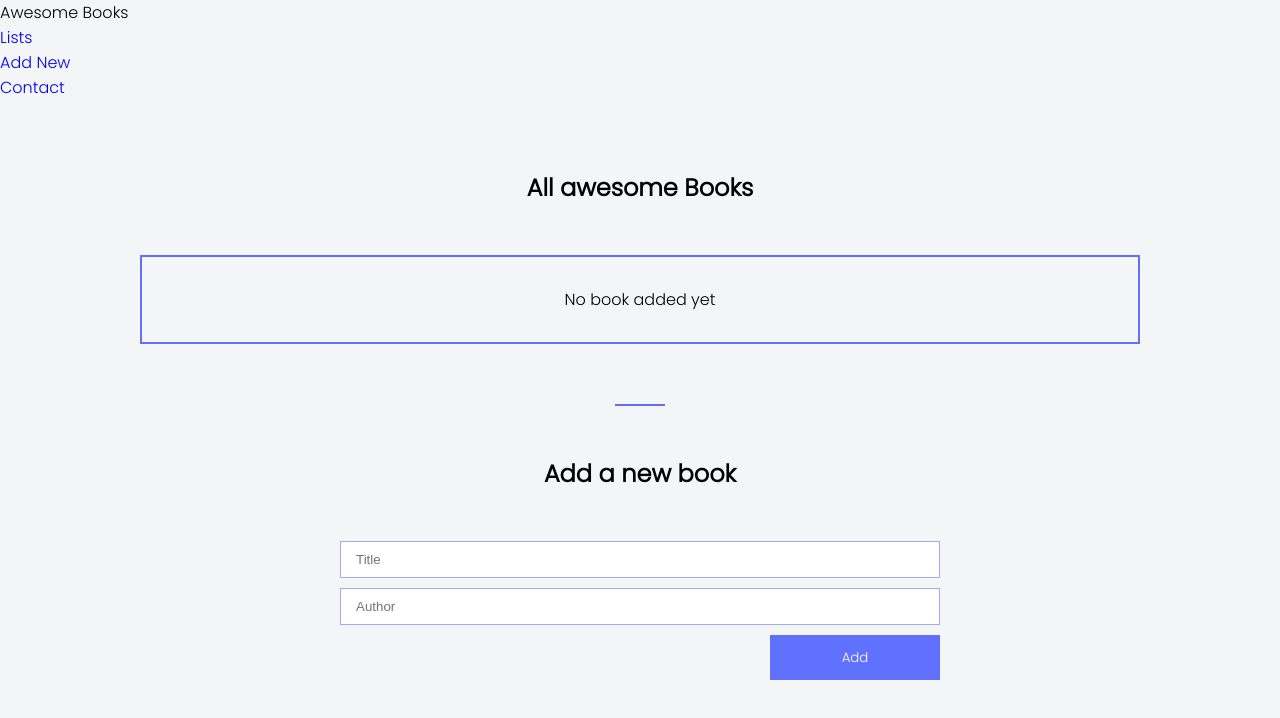
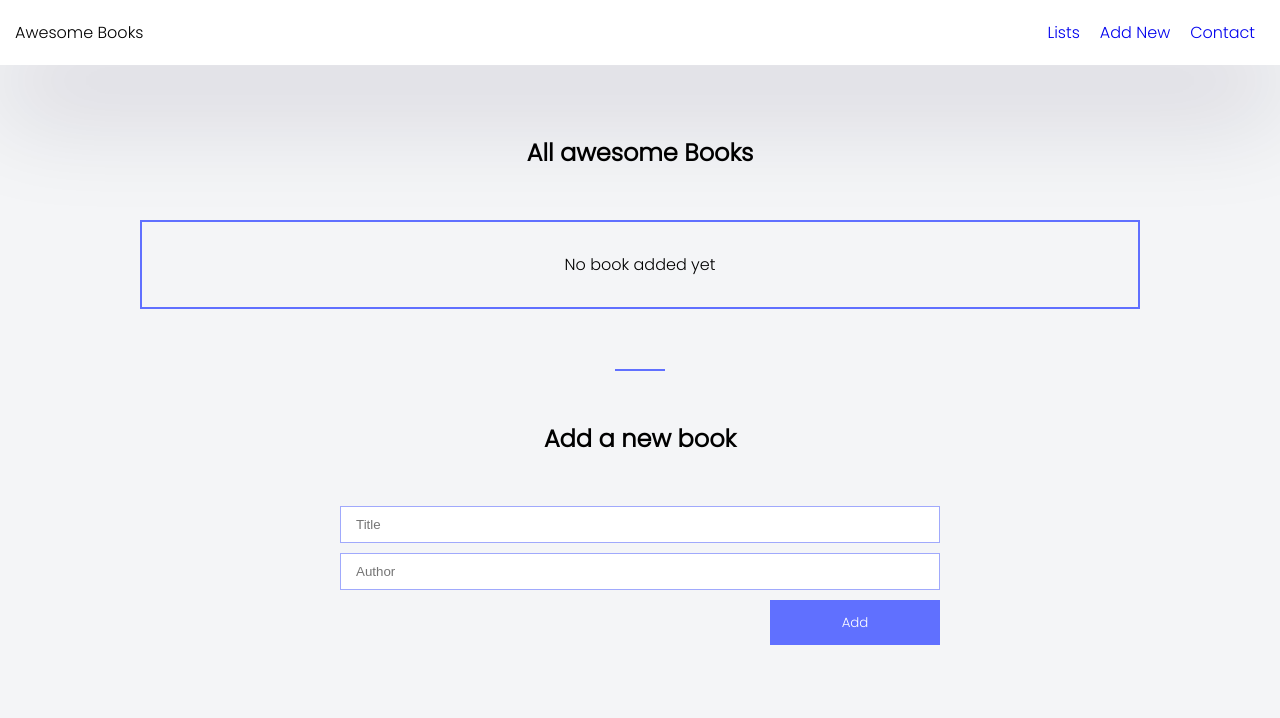
Before and after one commit to AnselemOdims/Awesome-Books, a website with bundled scripts: page index.html in a window 1280 px wide. Built offline with nearby package versions, Linux system fonts and the light colour scheme.

Commit message:
Styled the header and its links

```diff
--- a/main.css
+++ b/main.css
@@ -21,6 +21,23 @@ ul li {
 
 a {
   text-decoration: none;
+}
+
+/* Header Styles */
+header nav {
+  display: flex;
+  justify-content: space-between;
+  padding: 20px 15px;
+  background: #fff;
+  box-shadow: rgba(17, 12, 46, 0.15) 0 48px 100px 0;
+}
+
+nav ul {
+  display: flex;
+}
+
+nav ul li {
+  margin: 0 10px;
 }
 
 main {
```
